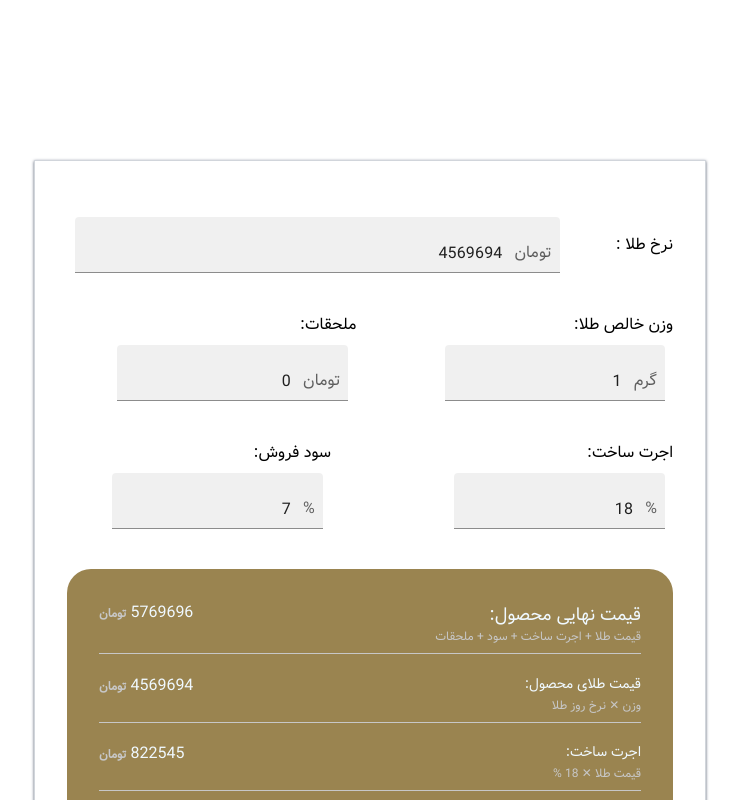
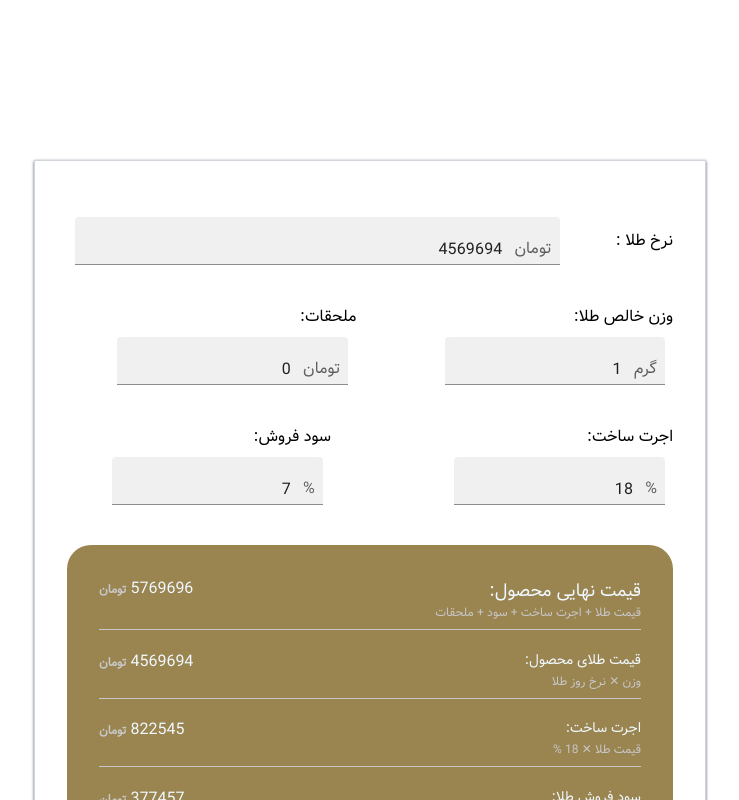
Before and after one commit to KhazaeiAmir110/help_front, a React (Vite) app: page / in a window 1280 px wide. Shown: the top 800 px of the page, without its empty margins (270-1009 px from the left). Built offline with nearby package versions, Linux system fonts and the light colour scheme.

Commit message:
add size small in FormControl

```diff
--- a/src/components/pages/Home.jsx
+++ b/src/components/pages/Home.jsx
@@ -44,7 +44,7 @@ function Home() {
                 <div className="flex flex-col gap-8">
                     <div className="flex items-center justify-between">
                         <h1>نرخ طلا :</h1>
-                        <FormControl className="w-4/5 ml-0 pl-8" sx={{m: 1}} variant="filled">
+                        <FormControl className="w-4/5 ml-0 pl-8" sx={{m: 1}} size="small" variant="filled">
                             <InputLabel htmlFor="filled-adornment-amount"></InputLabel>
                             <FilledInput
                                 id="filled-adornment-amount"
@@ -57,7 +57,7 @@ function Home() {
                     <div className="flex items-center justify-between">
                         <div>
                             <h1>وزن خالص طلا:</h1>
-                            <FormControl className="w-4/5 ml-0 pl-8" sx={{m: 1}} variant="filled">
+                            <FormControl className="w-4/5 ml-0 pl-8" sx={{m: 1}} size="small" variant="filled">
                                 <InputLabel htmlFor="filled-adornment-amount"></InputLabel>
                                 <FilledInput
                                     id="filled-adornment-amount"
@@ -68,7 +68,7 @@ function Home() {
                         </div>
                         <div>
                             <h1>ملحقات:</h1>
-                            <FormControl className="w-4/5 ml-0 pl-8" sx={{m: 1}} variant="filled">
+                            <FormControl className="w-4/5 ml-0 pl-8" sx={{m: 1}} size="small" variant="filled">
                                 <InputLabel htmlFor="filled-adornment-amount"></InputLabel>
                                 <FilledInput
                                     id="filled-adornment-amount"
@@ -82,7 +82,7 @@ function Home() {
                     <div className="flex items-center justify-between">
                         <div>
                             <h1>اجرت ساخت:</h1>
-                            <FormControl className="w-4/5 ml-0 pl-8" sx={{m: 1}} variant="filled">
+                            <FormControl className="w-4/5 ml-0 pl-8" sx={{m: 1}} size="small" variant="filled">
                                 <InputLabel htmlFor="filled-adornment-amount"></InputLabel>
                                 <FilledInput
                                     id="filled-adornment-amount"
@@ -93,7 +93,7 @@ function Home() {
                         </div>
                         <div>
                             <h1>سود فروش:</h1>
-                            <FormControl className="w-4/5 ml-0 pl-8" sx={{m: 1}} variant="filled">
+                            <FormControl className="w-4/5 ml-0 pl-8" sx={{m: 1}} size="small" variant="filled">
                                 <InputLabel htmlFor="filled-adornment-amount"></InputLabel>
                                 <FilledInput
                                     id="filled-adornment-amount"
```
